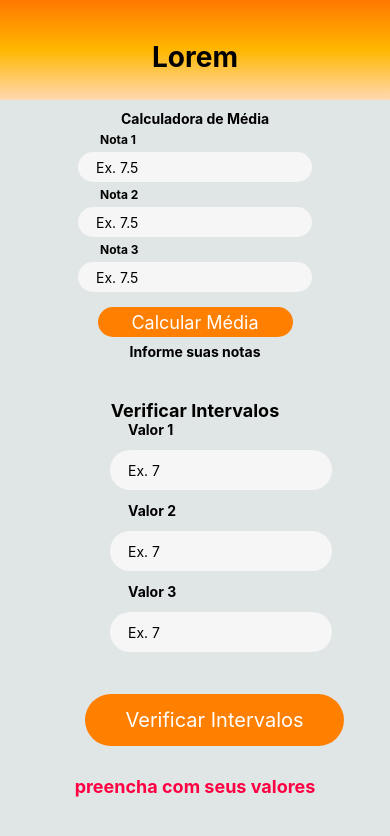
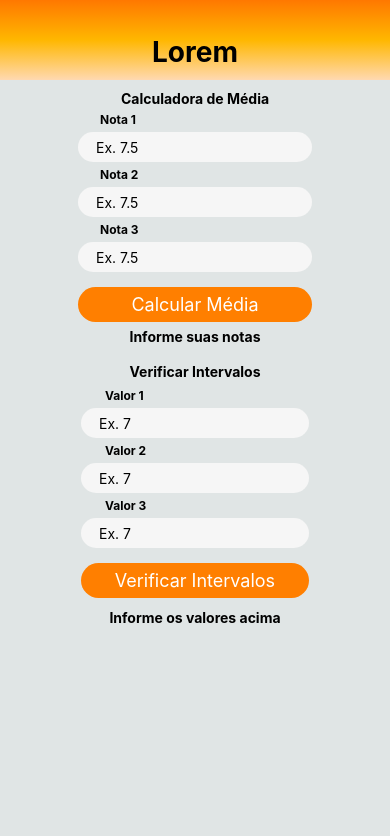
Before and after one commit to danleysilva/layoutreact, a React Native app in the folder my-project/: screen / in a window 390 px wide. Shown: the top 836 px of the page. Built offline with nearby package versions, Linux system fonts and the light colour scheme.

Commit message:
Interval styling
Interval styling

```diff
--- a/my-project/src/components/Form/style.js
+++ b/my-project/src/components/Form/style.js
@@ -48,12 +48,12 @@ const styles = StyleSheet.create({
         color:"#ffffff",
         alignItems:"center",
         justifyContent:"center",
-        width:"50%",
+        width:"60%",
         backgroundColor:"#FF7F00",
-        height:30,
+        height:35,
         paddingTop:0,
         marginTop:10,
-        marginLeft:"25%",
+        marginLeft:"20%",
     },
 
     textButtonCalculator:{
--- a/my-project/src/components/FormIntervalo/ResultIntervalo/index.js
+++ b/my-project/src/components/FormIntervalo/ResultIntervalo/index.js
@@ -4,7 +4,7 @@ import styles from "./style";
 
 export default function ResultIntervalo (props){
     return(
-        <View style={styles.resultIntervalo}>
+        <View>
             <Text style={styles.information}>{props.messageResultIntervalo}</Text>
             <Text style={styles.numberIntervalo}>{props.ResultIntervalo}</Text>
             {props.ResultIntervalo > 0 && props.ResultIntervalo <= 10 ? (
--- a/my-project/src/components/FormIntervalo/ResultIntervalo/style.js
+++ b/my-project/src/components/FormIntervalo/ResultIntervalo/style.js
@@ -3,22 +3,24 @@ import { StyleSheet } from "react-native";
 const styles = StyleSheet.create({
     resultIntervalo:{
         flex:1,
-        marginTop:15,
-        paddingTop:5,
+        marginTop:10,
+        paddingTop:10,
         borderRadius:50,
         alignItems:"center",
         width:"100%",
     },
 
     numberIntervalo:{
-        fontSize:48,
+        fontSize:10,
         color:"#FF0043",
         fontWeight:"bold",
     },
 
     information:{
-        fontSize:18,
-        color:"#FF0043",
+        fontSize:14,
+        paddingTop:6,
+        textAlign:"center",
+        color:"#000000",
         fontWeight:"bold",
     },
 
--- a/my-project/src/components/FormIntervalo/index.js
+++ b/my-project/src/components/FormIntervalo/index.js
@@ -8,7 +8,7 @@ export default function Main (){
 const [valor1, setValor1] = useState(null)
 const [valor2, setValor2] = useState(null)
 const [valor3, setValor3] = useState(null)
-const [messageIntervalo, setMessageIntervalo] = useState("preencha com seus valores")
+const [messageIntervalo, setMessageIntervalo] = useState("Informe os valores acima")
 const [intervalo, setIntervalo] = useState(null)
 const [textButton, setTextButton] = useState("Verificar Intervalos")
 
@@ -29,7 +29,7 @@ function validationIntervalo(){
     }
     setIntervalo(null)
     setTextButton("Verificar")
-    setMessageMedia("preencha com os valores")
+    setMessageMedia("Informe os valores acima")
 }
 
     return(
--- a/my-project/src/components/FormIntervalo/style.js
+++ b/my-project/src/components/FormIntervalo/style.js
@@ -6,42 +6,42 @@ const styles = StyleSheet.create({
         height:"50%%",
         bottom:0,
         backgroundColor:"#ffffff",
+        alignItems:"center",
         borderTopLeftRadius:30,
         borderTopRightRadius:30,
         marginTop:"30",
-
     },
 
     form:{
         width: "100%",
         height:"auto",
-        marginTop:30,
-        padding: 10,
+        marginTop:5,
+        padding: 5,
     },
 
     formLabelTitle:{
         color:"#000000",
-        fontSize:18,
+        fontSize:14,
+        paddingVertical:8,
         textAlign: "center",
         fontWeight: "bold"
     },
 
     formLabel:{
         color:"#000000",
-        fontSize:14,
-        paddingLeft:18,
+        fontSize:12,
+        paddingLeft:100,
         fontWeight: "bold",
-        marginLeft:100,
     },
 
     input:{
         width:"60%",
         borderRadius:50,
         backgroundColor: "#f6f6f6",
-        height:40,
-        margin:12,
+        height:30,
+        margin:5,
         paddingLeft:18,
-        marginLeft:100,
+        marginLeft:"20%",
     },
 
     buttonCalculator:{
@@ -49,18 +49,19 @@ const styles = StyleSheet.create({
         color:"#ffffff",
         alignItems:"center",
         justifyContent:"center",
-        width:"70%",
+        width:"60%",
         backgroundColor:"#FF7F00",
-        paddingTop:14,
-        paddingBottom:14,
-        marginTop:30,
-        marginLeft:75,
+        height:35,
+        paddingTop:0,
+        marginTop:10,
+        marginLeft:"20%",
     },
 
     textButtonCalculator:{
-       fontSize: 20,
+       fontSize: 18,
        color: "#ffffff",
     },
+
 
 });
 
--- a/my-project/src/components/Title/style.js
+++ b/my-project/src/components/Title/style.js
@@ -4,16 +4,16 @@ const styles = StyleSheet.create({
     boxTitle:{
         alignItems:"center",
         justifyContent:"center",
-        padding:10,
+        padding:12,
     },
     textTitle:{
-        paddingTop:40,
+        paddingTop:35,
         color:"#000000",
         fontSize:28,
         fontWeight:"bold",
-        height:100,
+        height:80,
         textAlign: "center",
-    },
+        elevation: 2, shadowColor:"#000000"},
 
     gradientTitle:{
         height:100,
```
